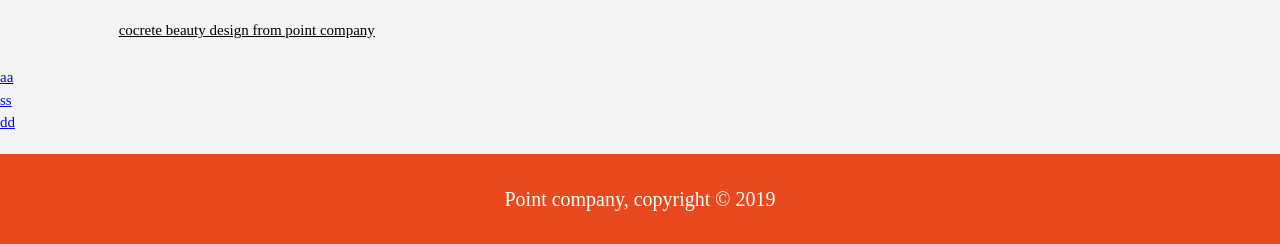
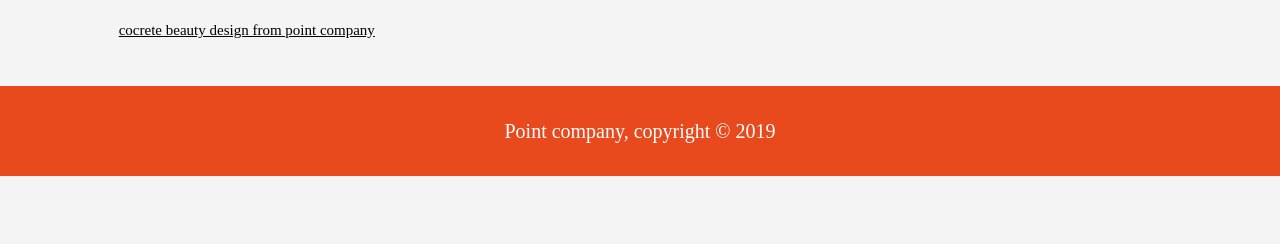
Before and after one commit to EmanMohammed12/PRO-1, a plain HTML site: page index.html/index.html in a window 1280 px wide. Shown: the part 1142-1386 px from the top of the page. After the commit the page ends 1318 px from the top, so only its background shows below. Drawn offline with Linux system fonts and the light colour scheme.

Commit message:
modified html 2

```diff
--- a/index.html/index.html
+++ b/index.html/index.html
@@ -74,11 +74,7 @@
             </div>
         </div>
     </section>
-    <ul>
-        <li><a href="http://" target="_blank" rel="noopener noreferrer">aa</a></li>
-        <li><a href="http://" target="_blank" rel="noopener noreferrer">ss</a></li>
-        <li><a href="http://" target="_blank" rel="noopener noreferrer">dd</a></li>
-    </ul>
+
 
     <footer>
         <p>Point company, copyright &copy; 2019</p>
```
